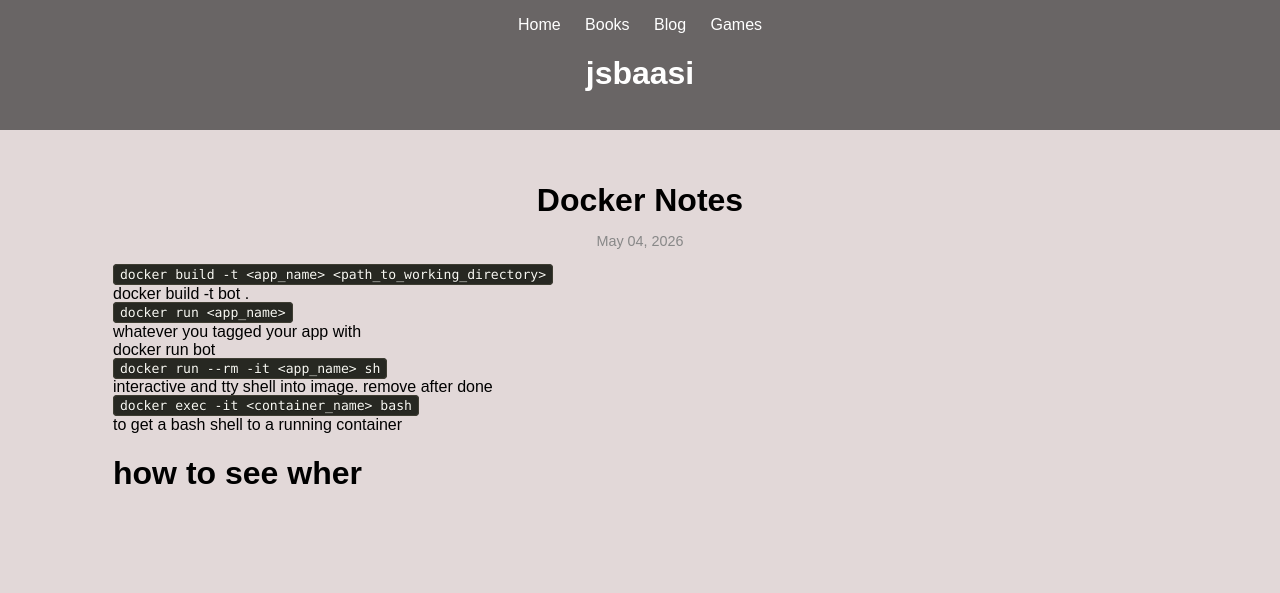
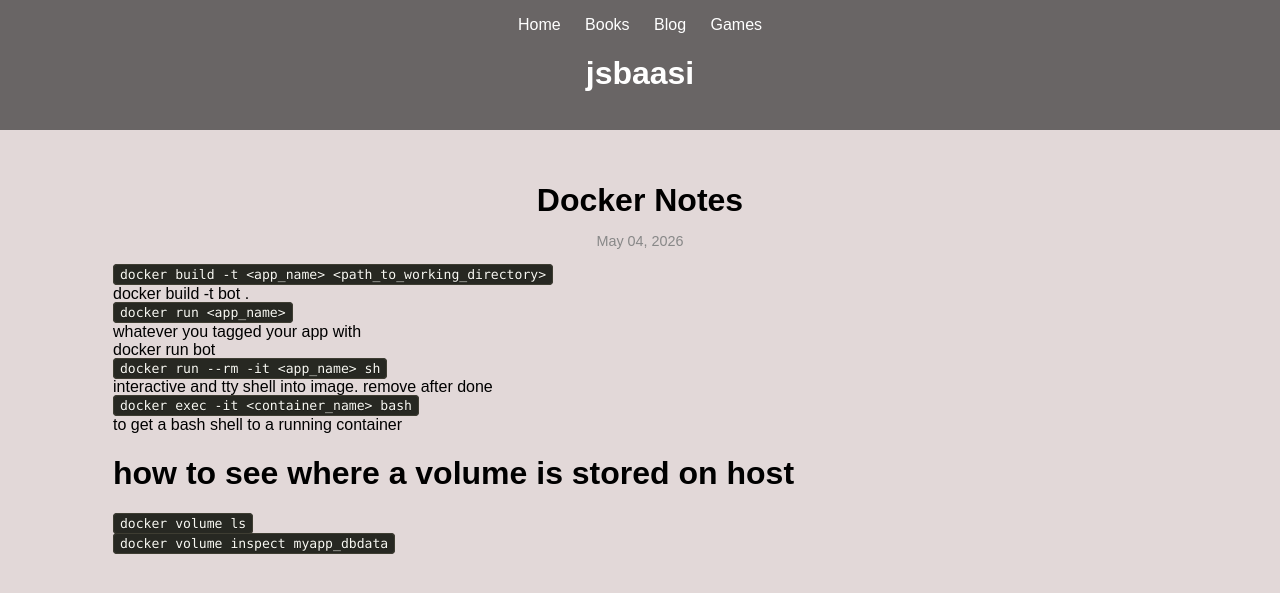
Before and after one commit to jsbaasi/jsbaasi.github.io, a Jekyll site: the page built from _posts/2026-05-04-docker-notes.md, in a window 1280 px wide. Shown: the top 593 px of the page. Built offline with Jekyll 4.4.1, drawn with Linux system fonts in a browser that asks for light colours.

Commit message:
vault backup: 2026-09-08 20:43:45

```diff
--- a/_posts/2026-05-04-docker-notes.md
+++ b/_posts/2026-05-04-docker-notes.md
@@ -14,4 +14,6 @@
 interactive and tty shell into image. remove after done
 `docker exec -it <container_name> bash`
 to get a bash shell to a running container
-# how to see wher
+# how to see where a volume is stored on host
+`docker volume ls`
+`docker volume inspect myapp_dbdata`
```
